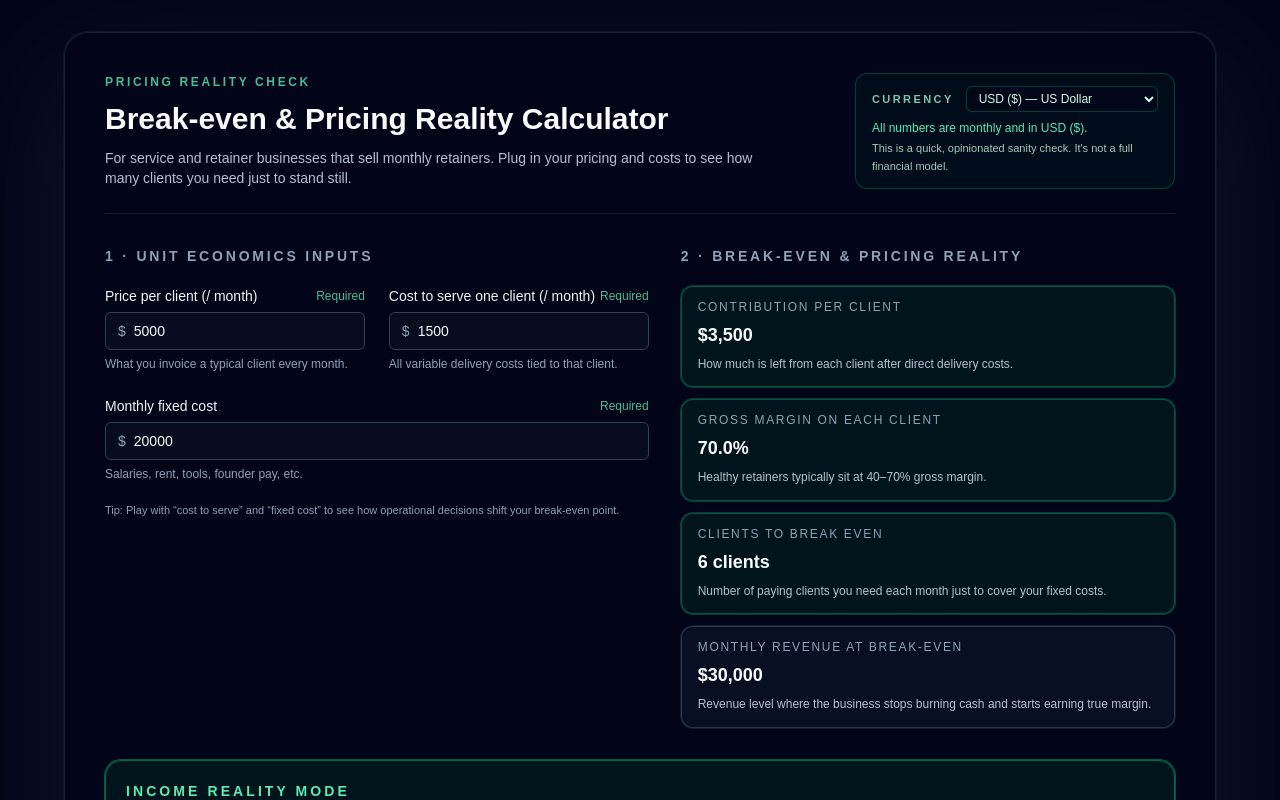
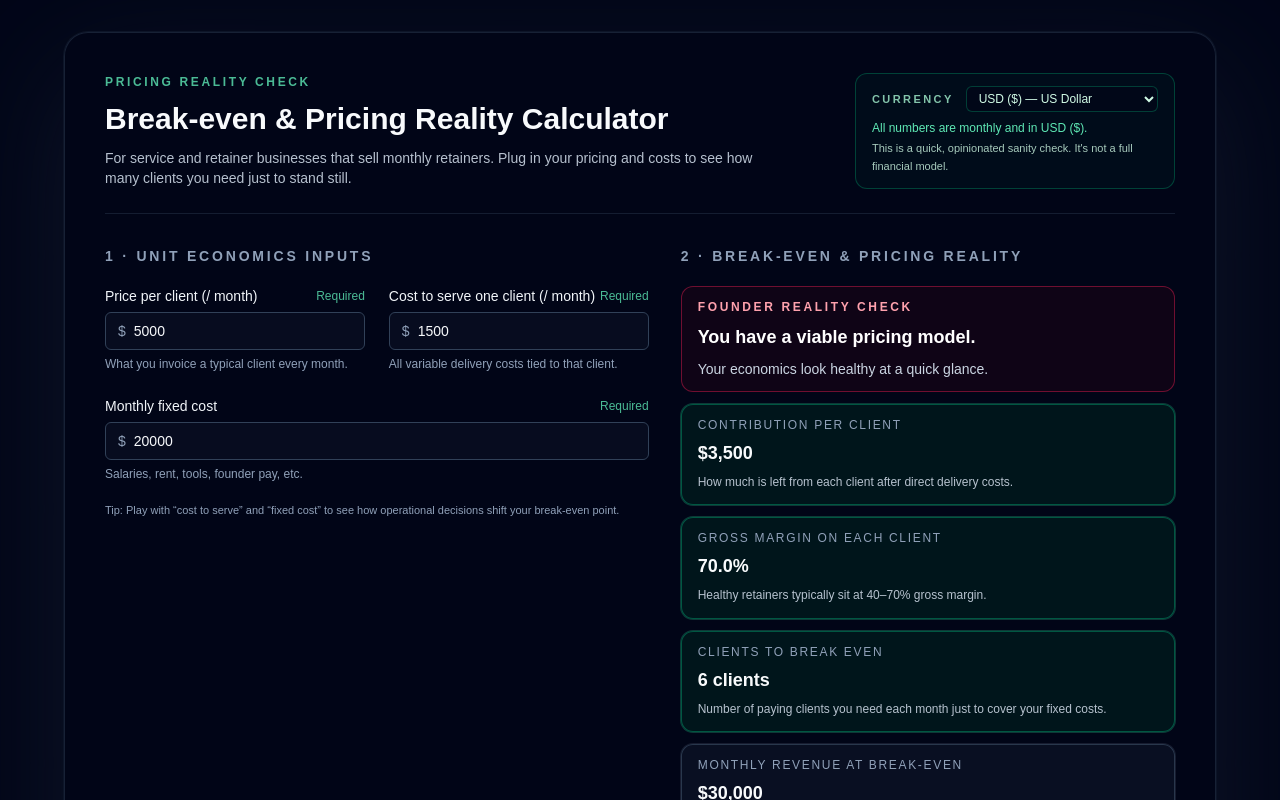
Before and after one commit to vivekd0811-cell/pricing-reality-calculator, a Next.js app: page / in a window 1280 px wide. Shown: the top 800 px of the page. Built offline with nearby package versions, Linux system fonts and the light colour scheme.

Commit message:
Add founder reality check banner

```diff
--- a/app/page.tsx
+++ b/app/page.tsx
@@ -218,6 +218,57 @@ export default function Home() {
               2 · Break-even &amp; pricing reality
             </h2>
             <div className="grid gap-3">
+              {/* Founder Reality Check */}
+<div className="rounded-xl border border-rose-500/40 bg-rose-950/20 px-4 py-3">
+  <p className="text-xs font-semibold uppercase tracking-[0.22em] text-rose-300">
+    Founder Reality Check
+  </p>
+
+  {result.contributionPerClient != null &&
+  result.contributionPerClient <= 0 ? (
+    <>
+      <h3 className="mt-2 text-lg font-semibold text-white">
+        You are losing money on every client.
+      </h3>
+      <p className="mt-2 text-sm text-slate-300">
+        More sales will make the problem worse. Your pricing or delivery costs
+        need to change immediately.
+      </p>
+    </>
+  ) : result.contributionMarginPct != null &&
+    (result.contributionMarginPct < 30 ||
+      (result.breakEvenClients != null && result.breakEvenClients > 20)) ? (
+    <>
+      <h3 className="mt-2 text-lg font-semibold text-white">
+        Your current pricing is likely unsustainable.
+      </h3>
+      <p className="mt-2 text-sm text-slate-300">
+        You need better pricing, lower delivery costs, or both. Right now your
+        model depends on too many clients to stay healthy.
+      </p>
+    </>
+  ) : result.contributionMarginPct != null &&
+    (result.contributionMarginPct < 50 ||
+      (result.breakEvenClients != null && result.breakEvenClients > 10)) ? (
+    <>
+      <h3 className="mt-2 text-lg font-semibold text-white">
+        Your pricing is survivable, but fragile.
+      </h3>
+      <p className="mt-2 text-sm text-slate-300">
+        One bad month or losing a few clients could hurt your business.
+      </p>
+    </>
+  ) : (
+    <>
+      <h3 className="mt-2 text-lg font-semibold text-white">
+        You have a viable pricing model.
+      </h3>
+      <p className="mt-2 text-sm text-slate-300">
+        Your economics look healthy at a quick glance.
+      </p>
+    </>
+  )}
+</div>
               <ResultCard
                 title="Contribution per client"
                 value={
```
